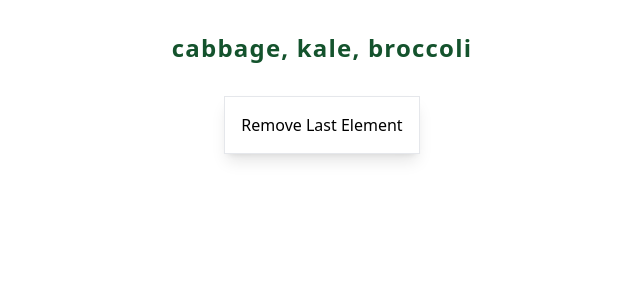
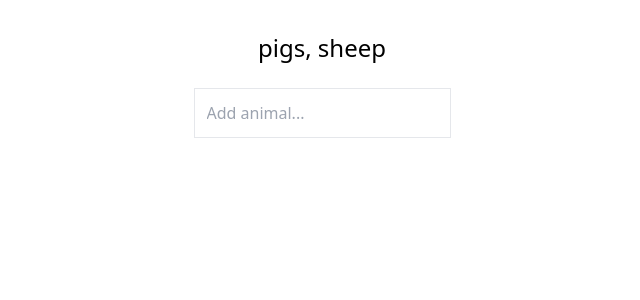
Before and after one commit to xiraynedev/fundamentals, a React app: page / in a window 1280 px wide. Shown: the top 300 px of the page, without its empty margins (318-958 px from the left). Built offline with nearby package versions, Linux system fonts and the light colour scheme.

Commit message:
add Push component

```diff
--- /dev/null
+++ b/src/components/Array/Push/Push.tsx
@@ -0,0 +1,33 @@
+import {ChangeEvent, FC, FormEvent, useState} from 'react';
+
+export const Push: FC = () => {
+  const [animals, setAnimals] = useState<string[]>(['pigs', 'sheep']);
+  const [userInput, setUserInput] = useState('');
+
+  const handleChange = (event: ChangeEvent<HTMLInputElement>) => {
+    setUserInput(event.currentTarget.value);
+  };
+
+  const handleFormSubmit = (event: FormEvent) => {
+    event.preventDefault();
+
+    setAnimals(prevState => [...prevState, userInput]);
+
+    setUserInput('');
+  };
+
+  return (
+    <>
+      <div className="flex flex-col items-center mt-8">
+        <p className="text-2xl">{animals.join(', ')}</p>
+        <form onSubmit={handleFormSubmit}>
+          <input type="text" placeholder="Add animal..."
+                 value={userInput}
+                 onChange={handleChange}
+                 className="border p-3 mt-6 outline-blue-200"
+          />
+        </form>
+      </div>
+    </>
+  );
+};
--- a/src/components/Container/Container.tsx
+++ b/src/components/Container/Container.tsx
@@ -1,8 +1,8 @@
 import {FC} from 'react';
-import {Pop} from '../Array/Pop/Pop';
+import {Push} from '../Array/Push/Push';
 
 export const Container: FC = () => {
   return (
-    <Pop />
+    <Push />
   );
 };
```
